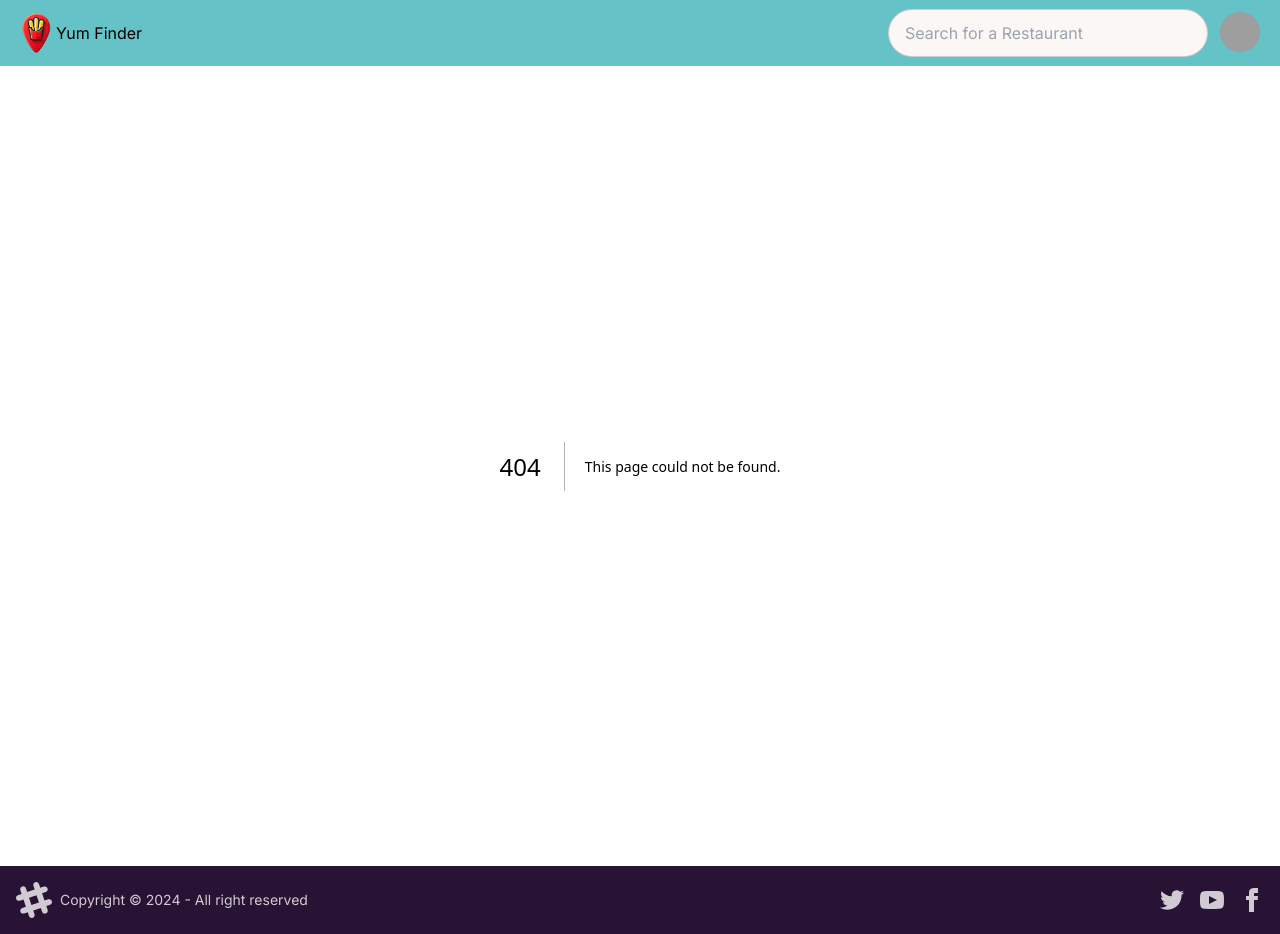
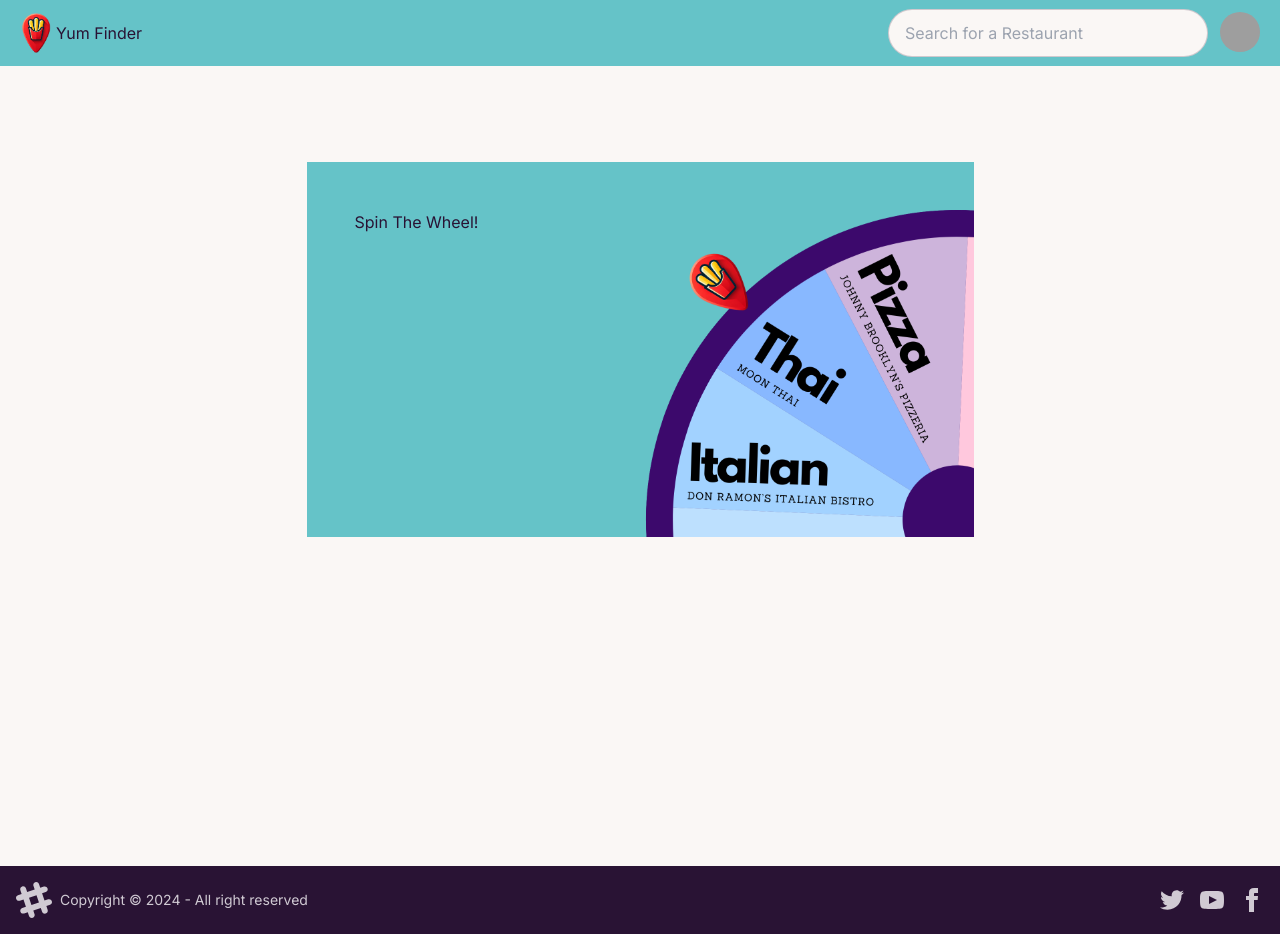
Before and after one commit to helloWerld/restaurant, a Next.js app: page /development in a window 1280 px wide. Before the commit this address had no page. Built offline with nearby package versions, Linux system fonts and the light colour scheme; grey boxes are pictures that could not be loaded.

Commit message:
added roulette component

```diff
--- /dev/null
+++ b/src/app/development/page.js
@@ -0,0 +1,12 @@
+import React from 'react';
+import Roulette from '@/components/Roulette';
+
+const Development = () => {
+	return (
+		<div className="flex flex-col items-center justify-start min-h-screen p-24">
+			<Roulette />
+		</div>
+	);
+};
+
+export default Development;
--- a/src/app/page.js
+++ b/src/app/page.js
@@ -1,9 +1,11 @@
 import Hero from '@/components/homepage/Hero';
+import Roulette from '@/components/Roulette';
 
 export default function Home() {
 	return (
 		<main className="flex flex-col items-between justify-center">
 			<Hero />
+			<Roulette />
 		</main>
 	);
 }
--- a/src/components/Navbar.jsx
+++ b/src/components/Navbar.jsx
@@ -5,9 +5,9 @@
 const Navbar = () => {
 	return (
 		<div className="navbar bg-primary px-4">
-			<div className="flex-1">
+			<Link href="/" className="flex-1">
 				<img src={logo.src} className="w-10 h-10" /> Yum Finder
-			</div>
+			</Link>
 			<div className="flex-none gap-2">
 				<div className="hidden md:form-control">
 					<input
--- /dev/null
+++ b/src/components/Roulette.jsx
@@ -0,0 +1,18 @@
+import React from 'react';
+import wheel from '/public/roulette_wheel.png';
+import Image from 'next/image';
+
+const Roulette = () => {
+	return (
+		<div className="flex lg:flex-row flex-col artboard artboard-horizontal bg-primary phone-2 mx-auto">
+			<div className="flex flex-col w-1/2 p-12">
+				<h2>Spin The Wheel!</h2>
+			</div>
+			<div className="w-1/2 mt-auto">
+				<Image src={wheel.src} width={500} height={100} className="h-fit" />
+			</div>
+		</div>
+	);
+};
+
+export default Roulette;
```
